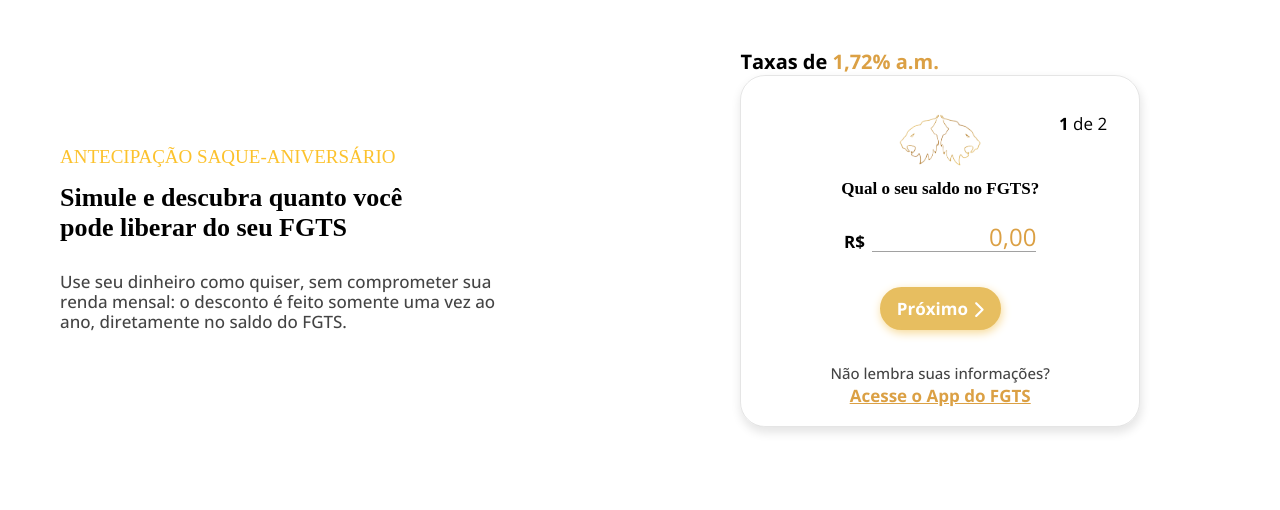
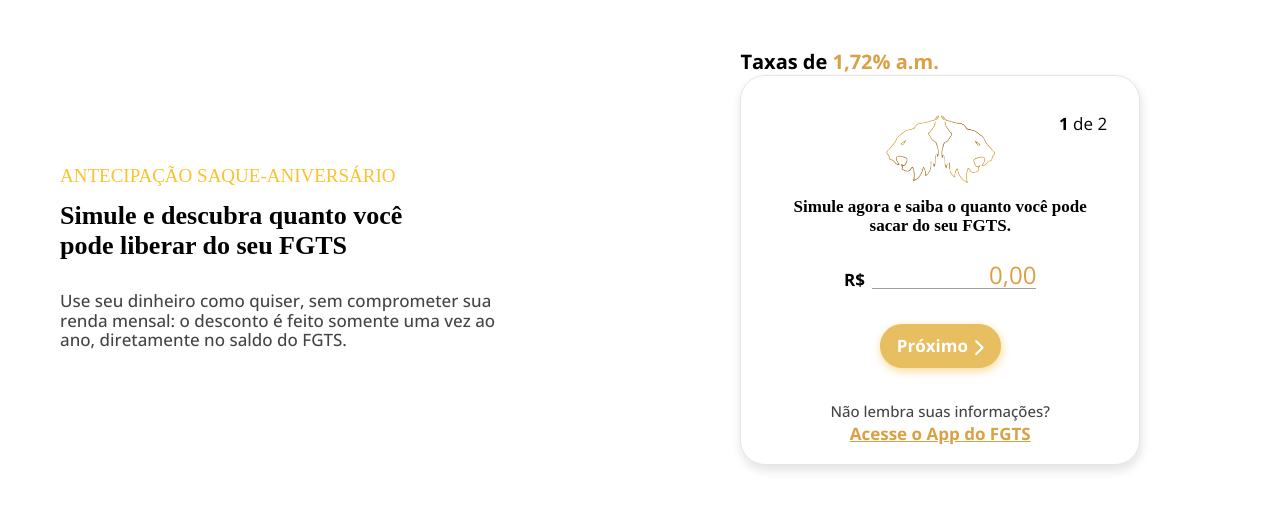
Before and after one commit to Guariko/credit-project, a plain HTML site: page index.html in a window 1280 px wide. Drawn offline with nearby package versions, Linux system fonts and the light colour scheme; a web font is replaced by a local one.

Commit message:
Logo changed complete

```diff
--- a/css/styles.css
+++ b/css/styles.css
@@ -136,8 +136,12 @@ input[type=number] {
     color: var(--dark-orange);
 }
 
+.credit__generator__container h2 {
+    max-width: 35ch;
+}
+
 .credit__image {
-    height: 5.2rem;
+    height: 7rem;
 }
 
 .credit__generator__container h2 {
--- a/index.html
+++ b/index.html
@@ -44,7 +44,9 @@
                   <img src="assets/lince.webp" alt="" class="credit__image" />
                 </picture>
               </div>
-              <h2>Qual o seu saldo no FGTS?</h2>
+              <h2>
+                Simule agora e saiba o quanto você pode sacar do seu FGTS.
+              </h2>
               <div class="flex column credit__generator__feature">
                 <form action="" method="POST" class="flex column">
                   <div class="flex credit__input__container">
```
